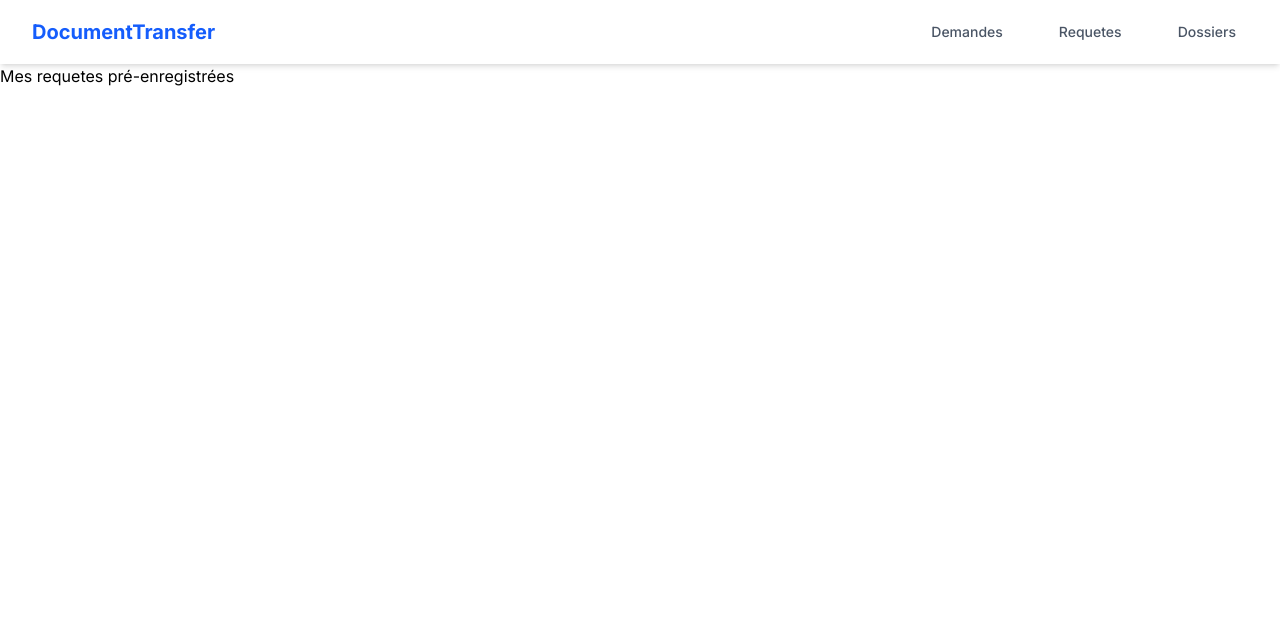
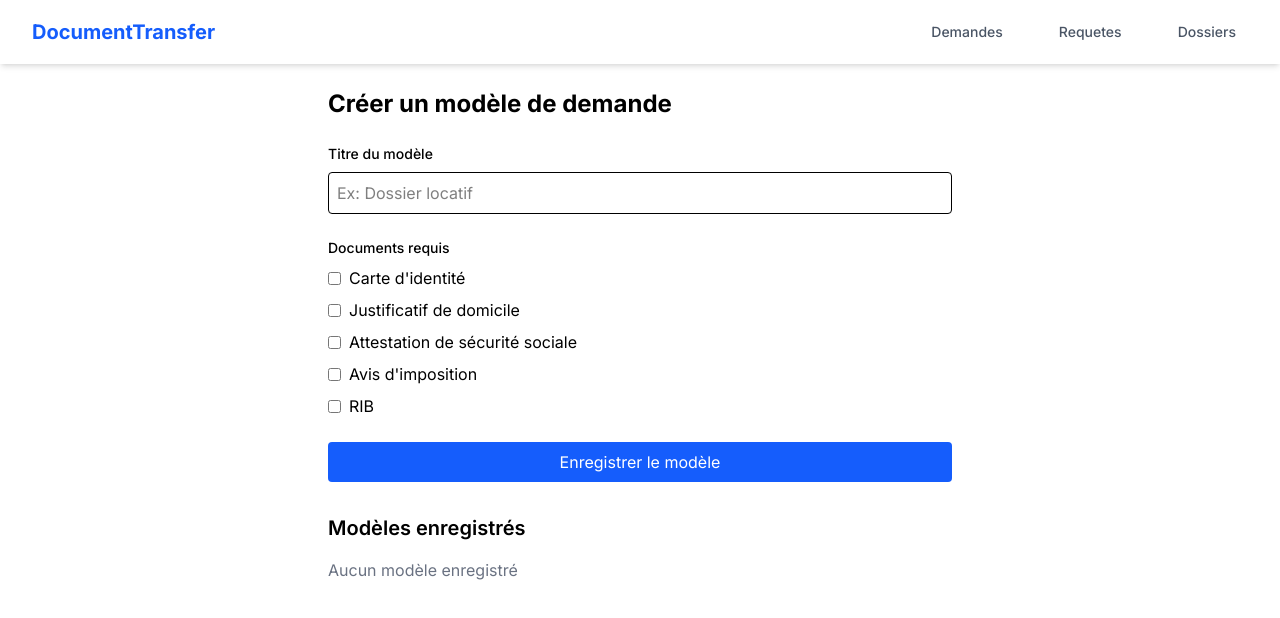
Before and after one commit to scaraude/Documo, a Next.js app: page /requetes in a window 1280 px wide. Shown: the top 618 px of the page. Built offline with nearby package versions, Linux system fonts and the light colour scheme.

Commit message:
create DocumentTemplateCreator and it's hook

```diff
--- a/app/requetes/page.tsx
+++ b/app/requetes/page.tsx
@@ -1,5 +1,109 @@
-export default function Requetes() {
-    return <>
-        Mes requetes pré-enregistrées
-    </>
-}
+'use client'
+import React, { useState } from 'react';
+import { useDocumentTemplates } from '../../hooks/useDocumentTemplates/useDocumentTemplates';
+
+const AVAILABLE_DOCUMENTS = [
+    'Carte d\'identité',
+    'Justificatif de domicile',
+    'Attestation de sécurité sociale',
+    'Avis d\'imposition',
+    'RIB'
+];
+
+const DocumentTemplateCreator = () => {
+    const [templateTitle, setTemplateTitle] = useState('');
+    const [selectedDocuments, setSelectedDocuments] = useState<string[]>([]);
+    const { templates, addTemplate, deleteTemplate } = useDocumentTemplates();
+
+    const handleSubmit = (e: React.FormEvent) => {
+        e.preventDefault();
+        addTemplate(templateTitle, selectedDocuments);
+        // Reset form
+        setTemplateTitle('');
+        setSelectedDocuments([]);
+    };
+
+    return (
+        <div className="max-w-2xl mx-auto p-6">
+            <h1 className="text-2xl font-bold mb-6">Créer un modèle de demande</h1>
+
+            <form onSubmit={handleSubmit} className="space-y-6 mb-8">
+                <div>
+                    <label className="block text-sm font-medium mb-2">
+                        Titre du modèle
+                    </label>
+                    <input
+                        type="text"
+                        value={templateTitle}
+                        onChange={(e) => setTemplateTitle(e.target.value)}
+                        className="w-full p-2 border rounded"
+                        placeholder="Ex: Dossier locatif"
+                        required
+                    />
+                </div>
+
+                <div>
+                    <label className="block text-sm font-medium mb-2">
+                        Documents requis
+                    </label>
+                    <div className="space-y-2">
+                        {AVAILABLE_DOCUMENTS.map((doc) => (
+                            <label key={doc} className="flex items-center">
+                                <input
+                                    type="checkbox"
+                                    checked={selectedDocuments.includes(doc)}
+                                    onChange={(e) => {
+                                        if (e.target.checked) {
+                                            setSelectedDocuments([...selectedDocuments, doc]);
+                                        } else {
+                                            setSelectedDocuments(selectedDocuments.filter((d) => d !== doc));
+                                        }
+                                    }}
+                                    className="mr-2"
+                                />
+                                {doc}
+                            </label>
+                        ))}
+                    </div>
+                </div>
+
+                <button
+                    type="submit"
+                    className="w-full bg-blue-600 text-white py-2 px-4 rounded hover:bg-blue-700"
+                >
+                    Enregistrer le modèle
+                </button>
+            </form>
+
+            <div>
+                <h2 className="text-xl font-semibold mb-4">Modèles enregistrés</h2>
+                {templates.length === 0 ? (
+                    <p className="text-gray-500">Aucun modèle enregistré</p>
+                ) : (
+                    <ul className="space-y-4">
+                        {templates.map((template) => (
+                            <li key={template.id} className="border p-4 rounded">
+                                <div className="flex justify-between items-center mb-2">
+                                    <h3 className="font-medium">{template.title}</h3>
+                                    <button
+                                        onClick={() => deleteTemplate(template.id)}
+                                        className="text-red-600 hover:text-red-800"
+                                    >
+                                        Supprimer
+                                    </button>
+                                </div>
+                                <ul className="list-disc list-inside text-sm text-gray-600">
+                                    {template.requestedDocuments.map((doc) => (
+                                        <li key={doc}>{doc}</li>
+                                    ))}
+                                </ul>
+                            </li>
+                        ))}
+                    </ul>
+                )}
+            </div>
+        </div>
+    );
+};
+
+export default DocumentTemplateCreator;
--- /dev/null
+++ b/hooks/useDocumentTemplates/types.ts
@@ -0,0 +1,7 @@
+export interface DocumentRequestTemplate {
+    id: string;
+    title: string;
+    requestedDocuments: string[];
+    createdAt: string;
+    organizationId?: string;  // For multi-tenant scenarios
+}
--- /dev/null
+++ b/hooks/useDocumentTemplates/useDocumentTemplates.ts
@@ -0,0 +1,57 @@
+'use client'
+import { useState, useEffect } from 'react';
+import { DocumentRequestTemplate } from './types';
+
+const STORAGE_KEY = 'document-request-templates';
+
+export const useDocumentTemplates = () => {
+    const [templates, setTemplates] = useState<DocumentRequestTemplate[]>([]);
+    const [isLoaded, setIsLoaded] = useState(false);
+
+    useEffect(() => {
+        if (typeof window !== 'undefined') {
+            const stored = localStorage.getItem(STORAGE_KEY);
+            if (stored) {
+                setTemplates(JSON.parse(stored));
+            }
+            setIsLoaded(true);
+        }
+    }, []);
+
+    useEffect(() => {
+        if (isLoaded) {
+            localStorage.setItem(STORAGE_KEY, JSON.stringify(templates));
+        }
+    }, [templates, isLoaded]);
+
+    const addTemplate = (title: string, requestedDocuments: string[]) => {
+        const newTemplate: DocumentRequestTemplate = {
+            id: crypto.randomUUID(),
+            title,
+            requestedDocuments,
+            createdAt: new Date().toISOString(),
+        };
+        setTemplates([...templates, newTemplate]);
+    };
+
+    const deleteTemplate = (id: string) => {
+        setTemplates(templates.filter(template => template.id !== id));
+    };
+
+    const updateTemplate = (id: string, title: string, requestedDocuments: string[]) => {
+        setTemplates(
+            templates.map(template =>
+                template.id === id
+                    ? { ...template, title, requestedDocuments }
+                    : template
+            )
+        );
+    };
+
+    return {
+        templates,
+        addTemplate,
+        deleteTemplate,
+        updateTemplate,
+    };
+};
```
